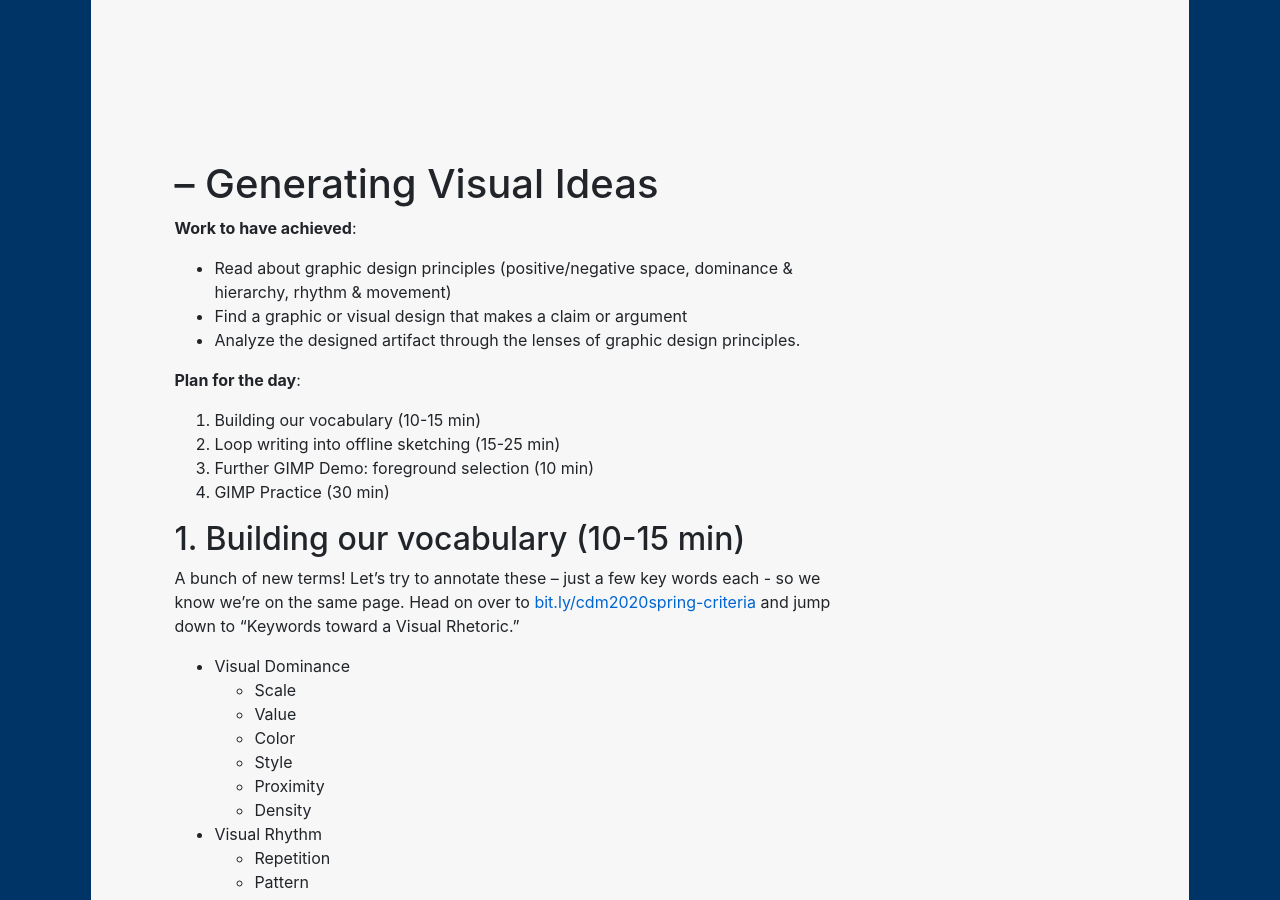
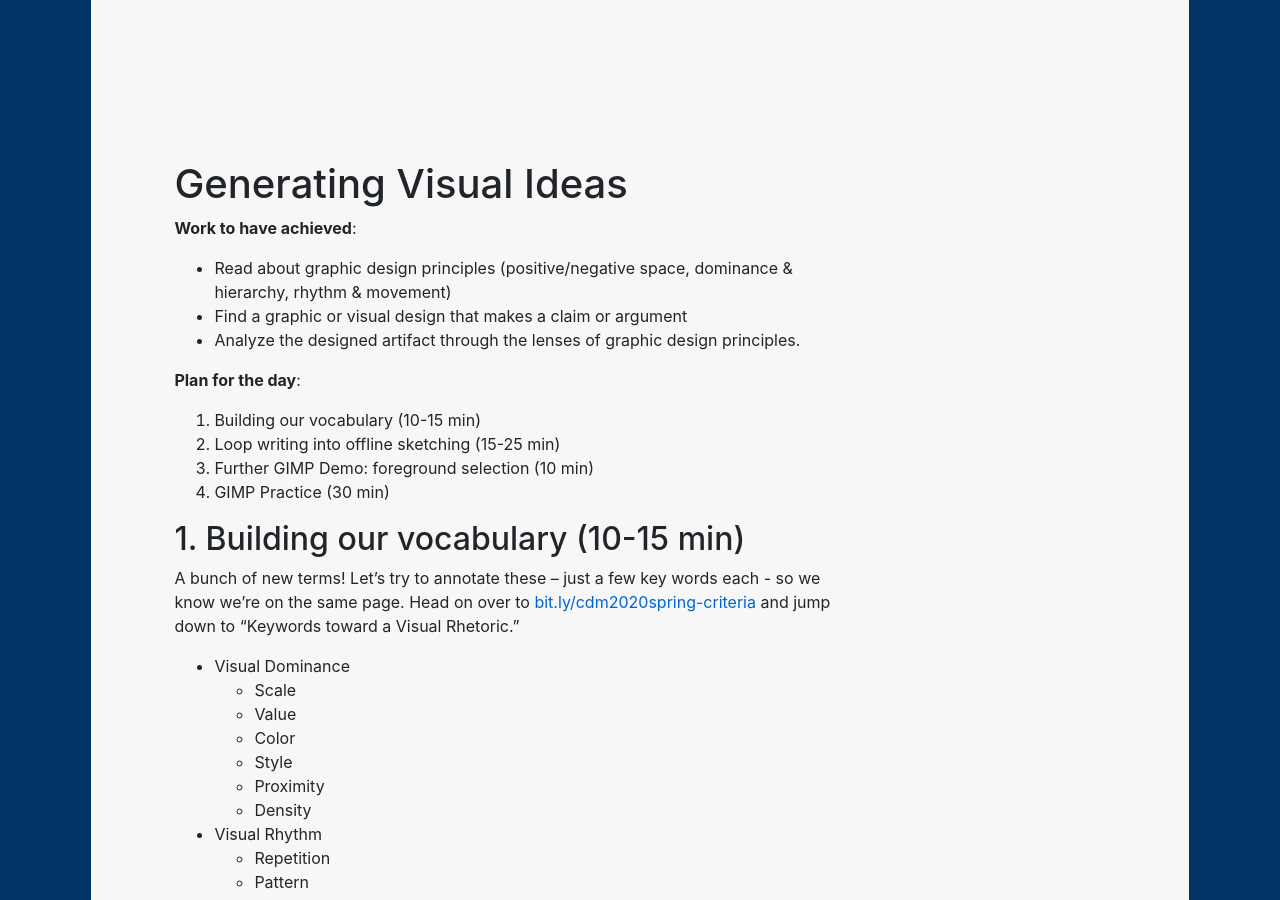
Before and after one commit to benmiller314/cdm2020spring, a Jekyll site: the page built from plans/lesson-10.md, in a window 1280 px wide and 900 px high. Built offline with Jekyll 4.4.1, drawn with Linux system fonts in a browser that asks for light colours; our own code applies the rules of GitHub Pages for plain Markdown files.

```diff
--- a/plans/lesson-10.md
+++ b/plans/lesson-10.md
@@ -2,7 +2,7 @@
 layout: bottomnav
 ---
 
-# – Generating Visual Ideas
+# Generating Visual Ideas
 
 **Work to have achieved**:
 
```
